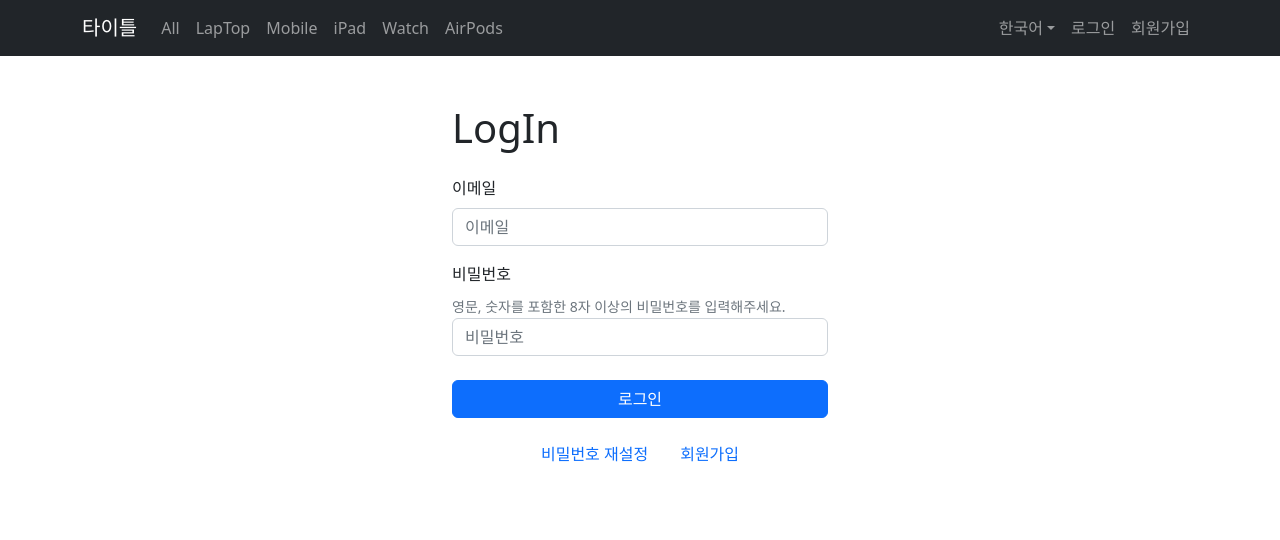
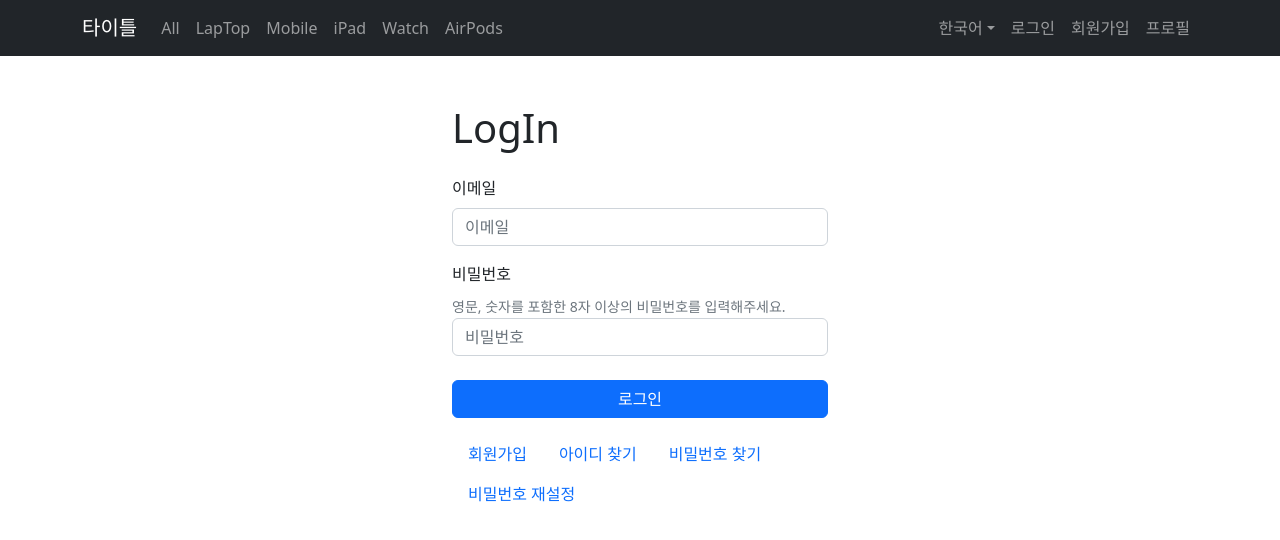
Before and after one commit to osdoonhyun/tmdb-practice, a React (Create React App) app: page /login in a window 1280 px wide. Shown: the top 540 px of the page. Built offline with nearby package versions, Linux system fonts and the light colour scheme.

Commit message:
아이디, 비밀번호 페이지 추가

```diff
--- a/src/components/Header.jsx
+++ b/src/components/Header.jsx
@@ -69,22 +69,23 @@ export default function Header() {
                   </NavDropdown.Item>
                 </NavDropdown>
               )} */}
+
               {userInfo ? (
                 userInfo.isAdmin ? (
-                  userInfo.isAdmin && (
                   <NavDropdown title='Admin' id='collasible-nav-dropdown'>
-                      <NavDropdown.Item href='/profile'>
-                        프로필
+                    <NavDropdown.Item href='/profile'>프로필</NavDropdown.Item>
+                    <NavDropdown.Divider />
+                    <NavDropdown.Item href='/admin/users'>
+                      유저관리
                     </NavDropdown.Item>
-                      <NavDropdown.Divider />
-                      <NavDropdown.Item>유저관리</NavDropdown.Item>
-                      <NavDropdown.Item>제품관리</NavDropdown.Item>
+                    <NavDropdown.Item href='/admin/products'>
+                      제품관리
+                    </NavDropdown.Item>
                     <NavDropdown.Item>주문관리</NavDropdown.Item>
                     <NavDropdown.Item onClick={logoutHandler}>
                       로그아웃
                     </NavDropdown.Item>
                   </NavDropdown>
-                  )
                 ) : (
                   <NavDropdown
                     title={userInfo?.name}
@@ -101,7 +102,7 @@ export default function Header() {
                 <>
                   <Nav.Link href='/login'>{t('login')}</Nav.Link>
                   <Nav.Link href='/signup'>{t('signup')}</Nav.Link>
-                  {/* <Nav.Link href='/profile'>{t('profile')}</Nav.Link> */}
+                  <Nav.Link href='/profile'>{t('profile')}</Nav.Link>
                 </>
               )}
             </Nav>
--- a/src/pages/LogIn.jsx
+++ b/src/pages/LogIn.jsx
@@ -99,10 +99,16 @@ export default function Login() {
       <div className='d-flex justify-content-center mt-3'>
         <Nav as='ul'>
           <Nav.Item as='li'>
-            <Nav.Link href='/reset-password'>비밀번호 재설정</Nav.Link>
+            <Nav.Link href='/signup'>회원가입</Nav.Link>
           </Nav.Item>
           <Nav.Item as='li'>
-            <Nav.Link href='/signup'>회원가입</Nav.Link>
+            <Nav.Link href='/findid'>아이디 찾기</Nav.Link>
+          </Nav.Item>
+          <Nav.Item as='li'>
+            <Nav.Link href='/findpassword'>비밀번호 찾기</Nav.Link>
+          </Nav.Item>
+          <Nav.Item as='li'>
+            <Nav.Link href='/reset-password'>비밀번호 재설정</Nav.Link>
           </Nav.Item>
         </Nav>
       </div>
--- a/src/pages/index.jsx
+++ b/src/pages/index.jsx
@@ -4,5 +4,20 @@ import SingUp from './SingUp';
 import LogIn from './LogIn';
 import Profile from './Profile';
 import Products from './Products';
+import Users from './Users';
+import ProductManage from './ProductManage';
+import FindId from './FindId';
+import FindPassword from './FindPassword';
 
-export { Moives, Tvs, SingUp, LogIn, Profile, Products };
+export {
+  Moives,
+  Tvs,
+  SingUp,
+  LogIn,
+  Profile,
+  Products,
+  Users,
+  ProductManage,
+  FindId,
+  FindPassword,
+};
```
Lines whose indentation alone changed are shown as unchanged.
